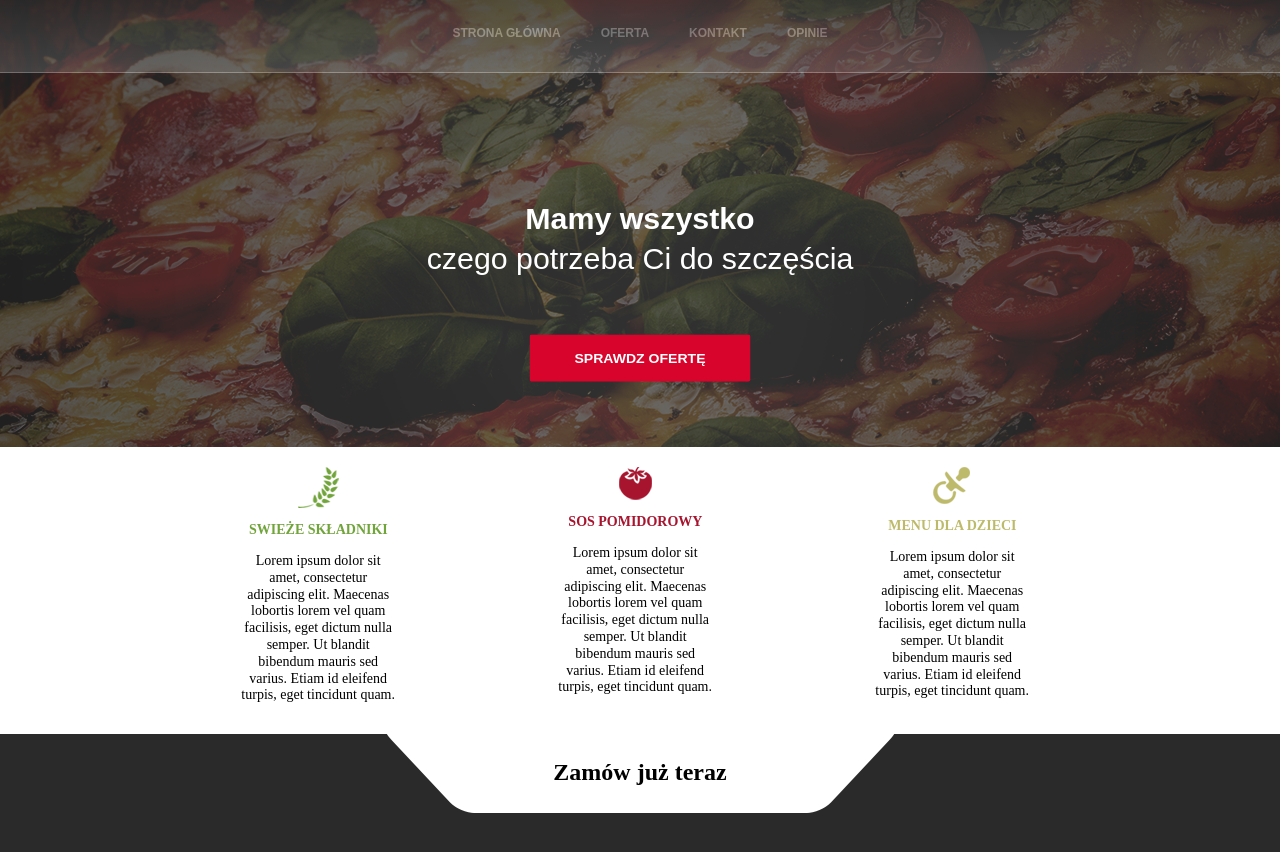
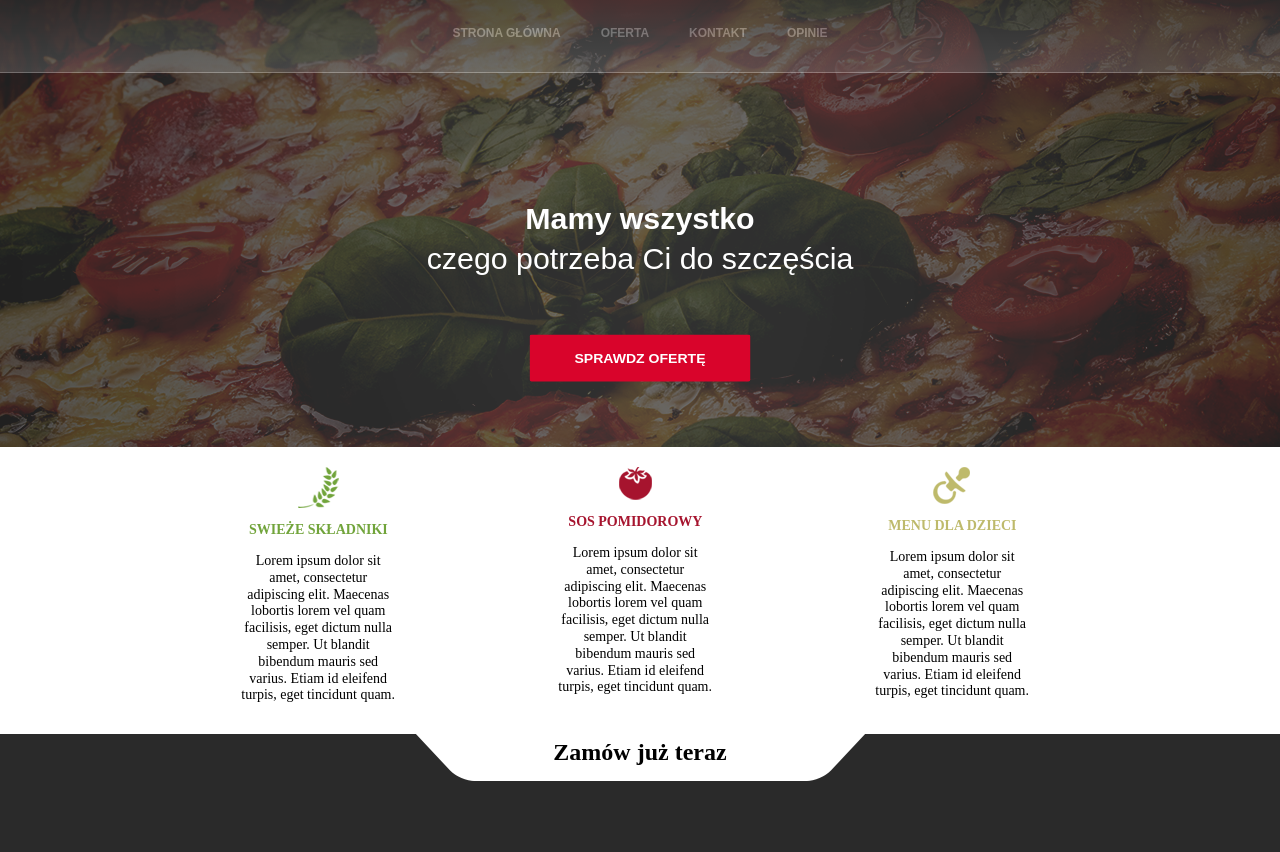
Before and after one commit to Squaess/squaess.github.io, a plain HTML site: page index.html in a window 1280 px wide. Drawn offline with Linux system fonts and the light colour scheme; a web font is replaced by a local one.

Commit message:
the same

```diff
--- a/css/main.css
+++ b/css/main.css
@@ -216,11 +216,11 @@ header nav {
   height: 94px;
   margin: auto;
   position: relative;
-  bottom: 15px;
+  bottom: 47px;
 }
 
 #zamow-juz-teraz h2 {
   margin-top: 0px;
   position: relative;
-  top: 40px;
+  top: 52px;
 }
```
